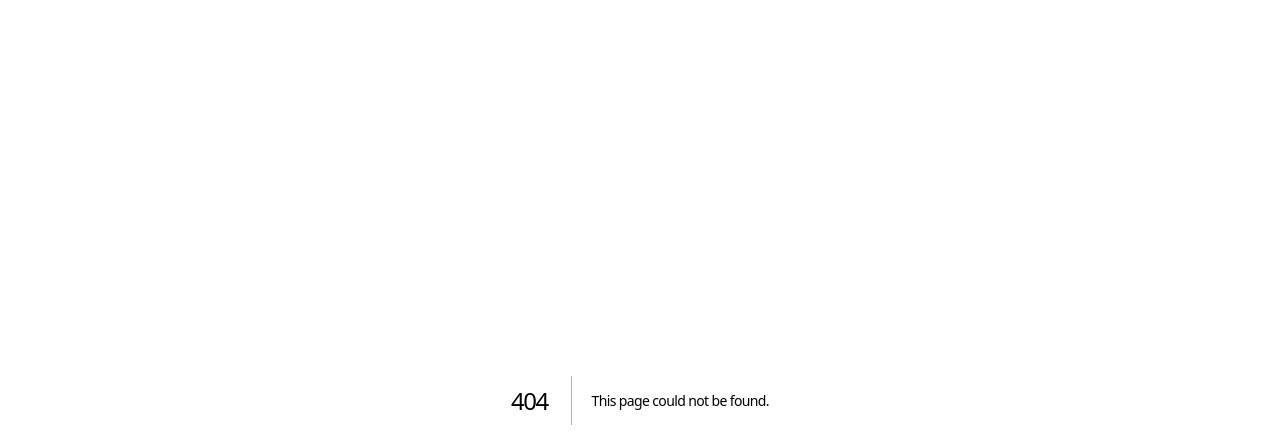
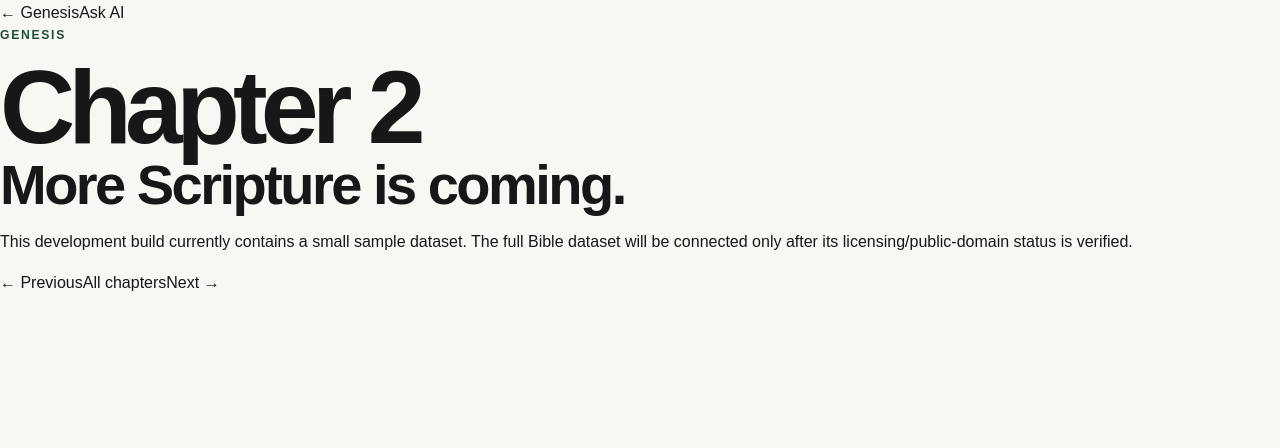
Before and after one commit to Zestplay-com/bible-study-platform, a Next.js app: page /bible/genesis/2 in a window 1280 px wide. Before the commit this address had no page. Shown: the top 448 px of the page. Built offline with nearby package versions, Linux system fonts and the light colour scheme.

Commit message:
feat: add Bible chapter reader

```diff
--- /dev/null
+++ b/app/bible/[book]/[chapter]/page.tsx
@@ -0,0 +1,59 @@
+import { notFound } from "next/navigation";
+import { bibleBooks } from "@/lib/bible/catalog";
+import { getChapter } from "@/lib/bible/sample";
+
+type Props = { params: Promise<{ book: string; chapter: string }> };
+
+export default async function ChapterPage({ params }: Props) {
+  const { book: bookId, chapter: chapterParam } = await params;
+  const book = bibleBooks.find((item) => item.id === bookId);
+  const chapter = Number(chapterParam);
+  if (!book || !Number.isInteger(chapter) || chapter < 1 || chapter > book.chapters) notFound();
+
+  const verses = getChapter(book.id, chapter);
+  const previous = chapter > 1 ? `/bible/${book.id}/${chapter - 1}` : null;
+  const next = chapter < book.chapters ? `/bible/${book.id}/${chapter + 1}` : null;
+
+  return (
+    <main className="reader-shell">
+      <header className="reader-header">
+        <a href={`/bible/${book.id}`} className="back-link">← {book.name}</a>
+        <a href="/ask" className="ask-link">Ask AI</a>
+      </header>
+
+      <article className="chapter-reader">
+        <div className="chapter-title">
+          <p className="eyebrow">{book.name.toUpperCase()}</p>
+          <h1>Chapter {chapter}</h1>
+        </div>
+
+        {verses.length > 0 ? (
+          <div className="verse-list">
+            {verses.map((verse) => (
+              <div className="verse" key={verse.verse}>
+                <span className="verse-number">{verse.verse}</span>
+                <p>{verse.text}</p>
+                <div className="verse-actions">
+                  <a href={`/ask?reference=${encodeURIComponent(`${book.name} ${chapter}:${verse.verse}`)}`}>Explain</a>
+                  <a href="/memory">Memorize</a>
+                  <a href="/notes">Note</a>
+                </div>
+              </div>
+            ))}
+          </div>
+        ) : (
+          <div className="empty-reader">
+            <h2>More Scripture is coming.</h2>
+            <p>This development build currently contains a small sample dataset. The full Bible dataset will be connected only after its licensing/public-domain status is verified.</p>
+          </div>
+        )}
+      </article>
+
+      <nav className="chapter-nav" aria-label="Chapter navigation">
+        {previous ? <a href={previous}>← Previous</a> : <span />}
+        <a href={`/bible/${book.id}`}>All chapters</a>
+        {next ? <a href={next}>Next →</a> : <span />}
+      </nav>
+    </main>
+  );
+}
```
